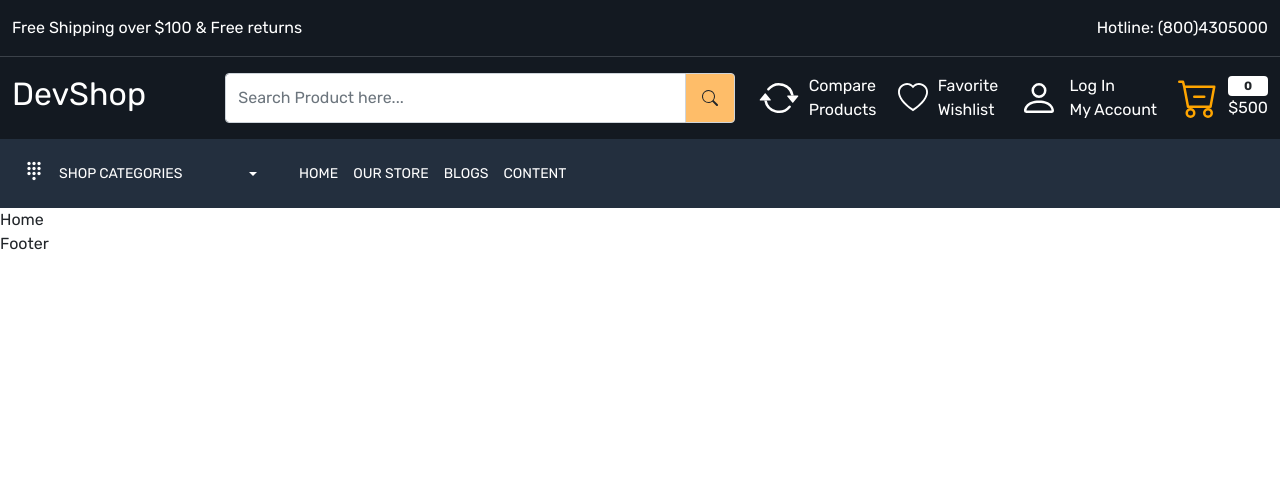
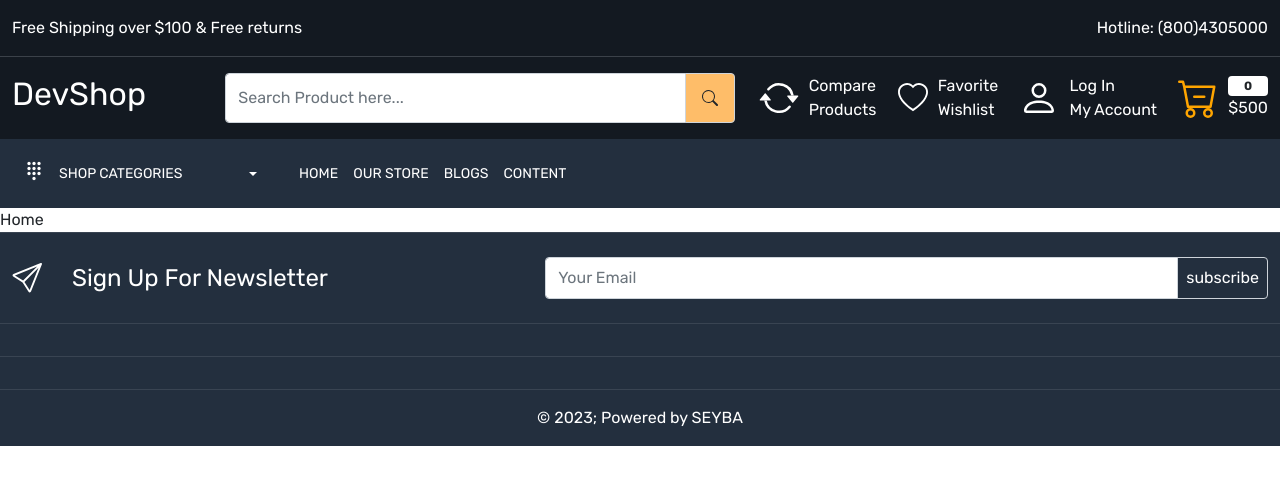
Before and after one commit to Seyba/Ecom-frontend, a React (Create React App) app: page / in a window 1280 px wide. Shown: the top 484 px of the page. Built offline with nearby package versions, Linux system fonts and the light colour scheme.

Commit message:
input group styled

```diff
--- a/src/App.css
+++ b/src/App.css
@@ -76,3 +76,19 @@ a {
   gap: 30px;
 }
 /**  =========== Header Section Ends ================= */
+
+/**  =========== Footer Section Starts ================= */
+footer {
+  background-color: var(--color-232f3e);
+}
+footer:not(:first-child) {
+  border-top: 1px solid rgba(255, 255, 255, 0.1);
+}
+
+footer .input-group-text {
+  background-color: var(--color-232f3e);
+  color: #ffffff;
+  padding: 8px 17px;
+}
+
+/**  =========== Footer Section Ends ================= */
--- a/src/components/Footer.js
+++ b/src/components/Footer.js
@@ -1,7 +1,51 @@
 import React from 'react'
+import { Link } from 'react-router-dom'
+import { BsSearch } from 'react-icons/bs'
+
 
 export default function Footer() {
   return (
-    <div>Footer</div>
+    <>
+      <footer className="py-4">
+        <div className="container-xxl">
+          <div className="row align-items-center">
+            <div className="col-5">
+              <div className="footer-top-data d-flex gap-30 align-items-center">
+                <svg xmlns="http://www.w3.org/2000/svg" width="30" height="30" fill="currentColor" className=" text-white bi bi-send" viewBox="0 0 16 16">
+                  <path d="M15.854.146a.5.5 0 0 1 .11.54l-5.819 14.547a.75.75 0 0 1-1.329.124l-3.178-4.995L.643 7.184a.75.75 0 0 1 .124-1.33L15.314.037a.5.5 0 0 1 .54.11ZM6.636 10.07l2.761 4.338L14.13 2.576 6.636 10.07Zm6.787-8.201L1.591 6.602l4.339 2.76 7.494-7.493Z"/>
+                </svg>
+                <h4 className="mb-0 text-white">Sign Up For Newsletter</h4>
+              </div>
+            </div>
+            <div className="col-7">
+              <div className="input-group">
+                <input
+                  type="text"
+                  className="form-control py-1"
+                  placeholder="Your Email"
+                  aria-label="Your Email"
+                  aria-describedby="basic-addon2"
+                />
+                <span className="input-group-text p-2" id="basic-addon2">
+                  subscribe
+                </span>
+              </div>
+            </div>
+          </div>
+        </div>
+      </footer>
+      <footer className="py-3"></footer>
+      <footer className="py-3"></footer>
+      <footer className="py-3">
+        <div className="row">
+          <div className="col-12">
+            <p className="text-center mb-0 text-white">
+              &copy; {new Date().getFullYear()}; Powered by <Link className="text-white" to="/https://github.com/Seyba">SEYBA</Link>
+            </p>
+          </div>
+
+        </div>
+      </footer>
+    </>
   )
 }
```
